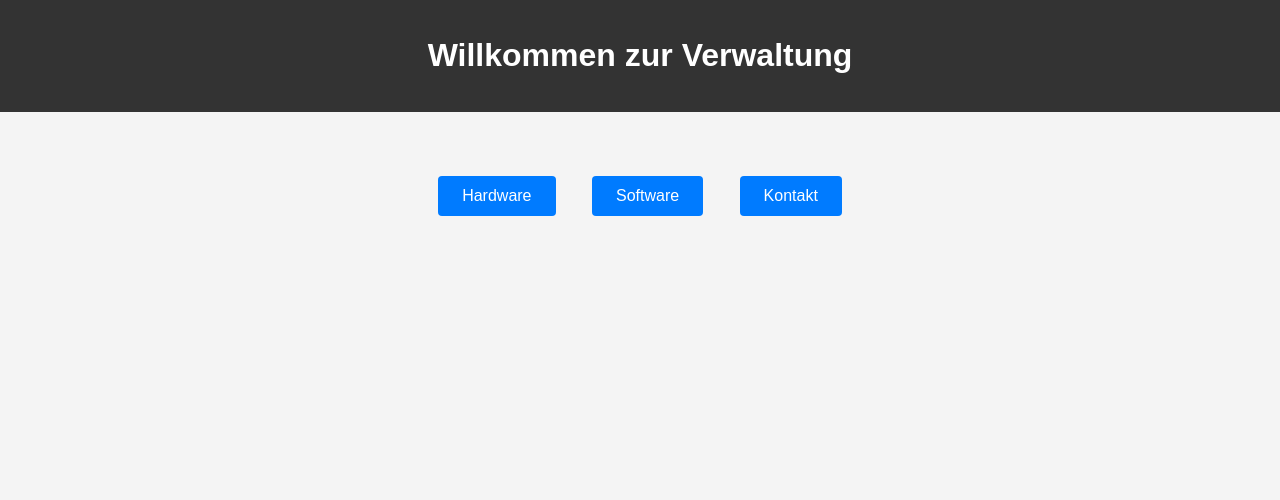
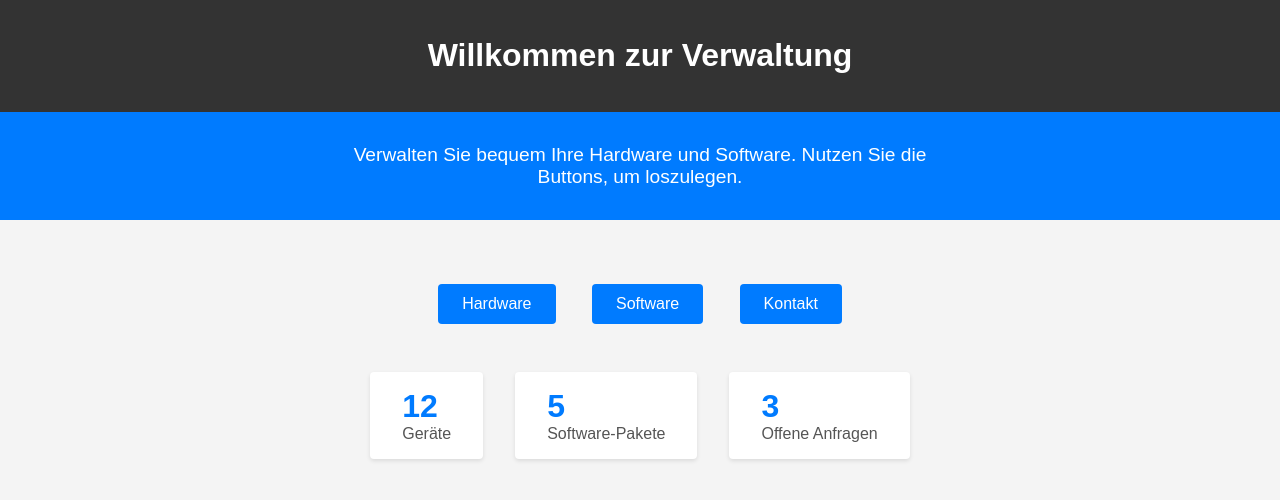
Before and after one commit to Feuder/Test, a plain HTML site: page index.html in a window 1280 px wide. Drawn offline with Linux system fonts and the light colour scheme.

Commit message:
Improve start page design and add stats

```diff
--- a/css/index.css
+++ b/css/index.css
@@ -2,3 +2,40 @@
 .start-container {
     margin-top: 3rem;
 }
+
+.hero {
+    background-color: #007bff;
+    color: white;
+    padding: 2rem 0;
+    text-align: center;
+}
+
+.hero p {
+    max-width: 600px;
+    margin: 0 auto;
+    font-size: 1.2rem;
+}
+
+.stats {
+    display: flex;
+    justify-content: center;
+    gap: 2rem;
+    margin-top: 2rem;
+}
+
+.stat {
+    background: #fff;
+    padding: 1rem 2rem;
+    border-radius: 4px;
+    box-shadow: 0 2px 4px rgba(0, 0, 0, 0.1);
+}
+
+.stat strong {
+    display: block;
+    font-size: 2rem;
+    color: #007bff;
+}
+
+.stat span {
+    color: #555;
+}
--- a/index.html
+++ b/index.html
@@ -11,10 +11,29 @@
     <header>
         <h1>Willkommen zur Verwaltung</h1>
     </header>
-    <div class="start-container">
-        <a class="nav-button" href="hardware.html">Hardware</a>
-        <a class="nav-button" href="software.html">Software</a>
-        <a class="nav-button" href="kontakt.html">Kontakt</a>
-    </div>
+    <main>
+        <section class="hero">
+            <p>Verwalten Sie bequem Ihre Hardware und Software. Nutzen Sie die Buttons, um loszulegen.</p>
+        </section>
+        <section class="start-container">
+            <a class="nav-button" href="hardware.html">Hardware</a>
+            <a class="nav-button" href="software.html">Software</a>
+            <a class="nav-button" href="kontakt.html">Kontakt</a>
+        </section>
+        <section class="stats">
+            <div class="stat">
+                <strong>12</strong>
+                <span>Geräte</span>
+            </div>
+            <div class="stat">
+                <strong>5</strong>
+                <span>Software-Pakete</span>
+            </div>
+            <div class="stat">
+                <strong>3</strong>
+                <span>Offene Anfragen</span>
+            </div>
+        </section>
+    </main>
 </body>
 </html>
```
Also changed, not shown: README.md.
